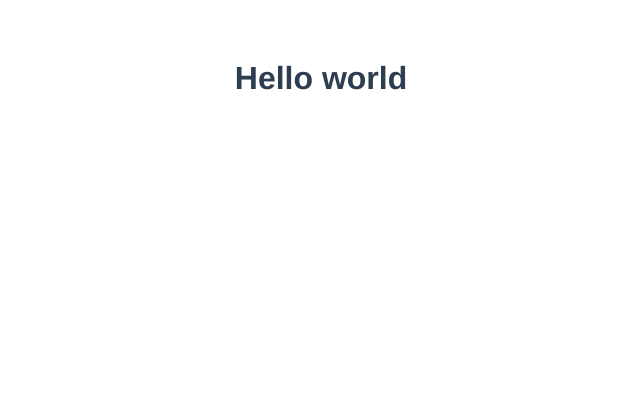
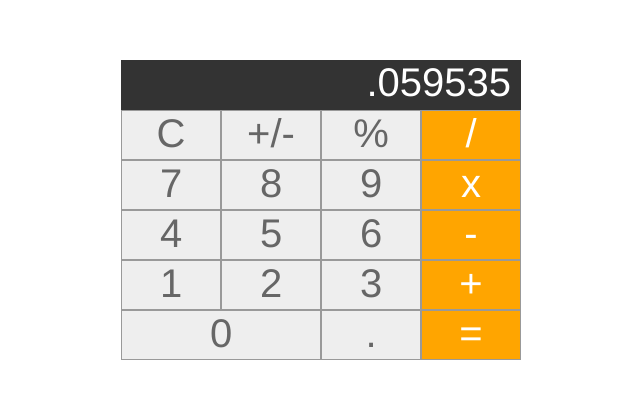
Before and after one commit to heyfletch/calculator, a Vue app: page / in a window 1280 px wide. Shown: the top 398 px of the page, without its empty margins (319-959 px from the left). Built offline with nearby package versions, Linux system fonts and the light colour scheme.

Commit message:
Set up the grid and styling

```diff
--- a/src/components/Calculator.vue
+++ b/src/components/Calculator.vue
@@ -1,6 +1,25 @@
 <template>
-  <div>
-    <h1>Hello world</h1>
+  <div class="calculator">
+    <div class="display">.059535</div>
+    <div class="btn">C</div>
+    <div class="btn">+/-</div>
+    <div class="btn">%</div>
+    <div class="btn operator">/</div>
+    <div class="btn">7</div>
+    <div class="btn">8</div>
+    <div class="btn">9</div>
+    <div class="btn operator">x</div>
+    <div class="btn">4</div>
+    <div class="btn">5</div>
+    <div class="btn">6</div>
+    <div class="btn operator">-</div>
+    <div class="btn">1</div>
+    <div class="btn">2</div>
+    <div class="btn">3</div>
+    <div class="btn operator">+</div>
+    <div class="btn zero">0</div>
+    <div class="btn">.</div>
+    <div class="btn operator">=</div>
   </div>
 </template>
 
@@ -10,5 +29,35 @@ export default {
 </script>
 
 <style scoped>
+.calculator {
+  display: grid;
+  font-size: 40px;
+  grid-template-columns: repeat(4, 1fr);
+  grid-auto-rows: minmax(50px, auto);
+  width: 400px;
+  margin: 0 auto;
+}
 
+.display {
+  grid-column: 1 / 5;
+  background-color: #333;
+  color: white;
+  text-align: right;
+  padding-right: 10px;
+}
+
+.zero {
+  grid-column: 1 / 3;
+}
+
+.btn {
+  background-color: #eee;
+  border: 1px solid #999;
+  color: #666;
+}
+
+.operator {
+  background-color: orange;
+  color: white;
+}
 </style>
```
